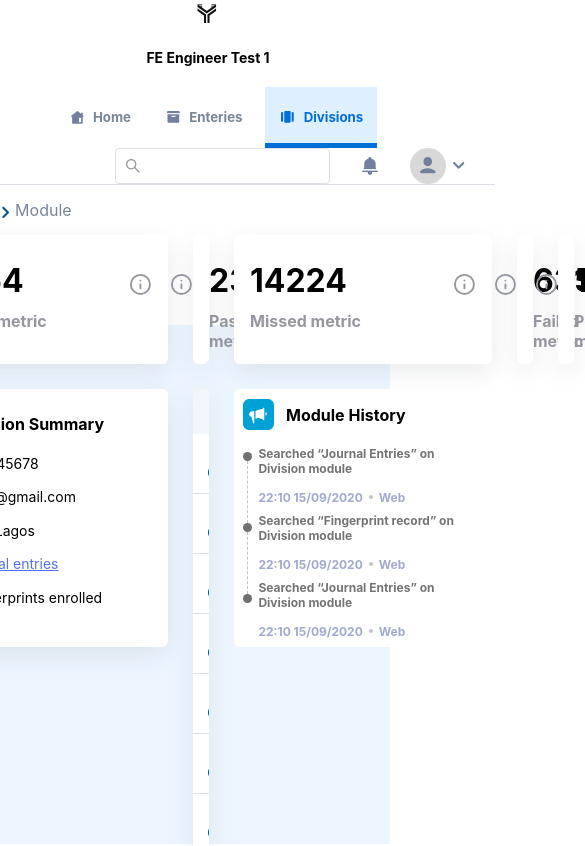
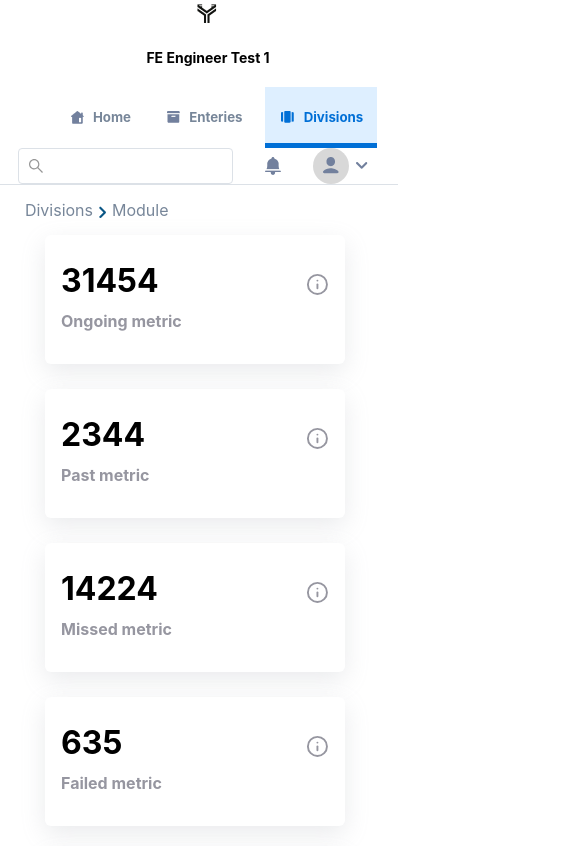
Before and after one commit to Bondesvick/Fe-Engineer, a React (Create React App) app: page / in a window 390 px wide. Shown: the top 846 px of the page, 585 px wide, since content can reach past the window. Built offline with nearby package versions, Linux system fonts and the light colour scheme.

Commit message:
more on responsiveness

```diff
--- a/src/Components/History/History.jsx
+++ b/src/Components/History/History.jsx
@@ -15,7 +15,12 @@ const Main = styled.div`
 
 
         /* Extra small devices (phones, 600px and down) */
-    @media only screen and (max-width: 600px) {}
+    @media only screen and (max-width: 600px) {
+        grid-column-start: 2;
+        grid-column-end: 3;
+        grid-row-start: 4;
+        grid-row-end: 6;
+    }
 
     /* Small devices (portrait tablets and large phones, 600px and up) */
     @media only screen and (min-width: 600px) {
--- a/src/Components/ListArea.jsx
+++ b/src/Components/ListArea.jsx
@@ -12,11 +12,17 @@ const Main = styled.div`
     box-shadow: rgba(149, 157, 165, 0.2) 0px 8px 24px;
     border-radius: 0 0 6px 6px;
     overflow-y: hidden;
+    height: 550px;
 
 
 
     /* Extra small devices (phones, 600px and down) */
-    @media only screen and (max-width: 600px) {}
+    @media only screen and (max-width: 600px) {
+        grid-column-start: 1;
+        grid-column-end: 3;
+        grid-row-start: 7;
+        grid-row-end: 11;
+    }
 
     /* Small devices (portrait tablets and large phones, 600px and up) */
     @media only screen and (min-width: 600px) {
@@ -68,6 +74,14 @@ const Top = styled.div`
     align-items: center;
     justify-content: stretch;
 
+    .other{
+        flex: 2 2;
+
+        @media only screen and (min-width: 768px) {
+            flex: 2 2;
+        }
+    }
+
 `
 
 const Content = styled.div`
@@ -79,13 +93,6 @@ const Content = styled.div`
 const HeadItem = styled.div`
     flex: 2 2;
 
-    &.other{
-        flex: 1 1;
-
-        @media only screen and (min-width: 768px) {
-            flex: 2 2;
-        }
-    }
 
     .chkbx{
         height: 15px;
--- a/src/Components/Stats.jsx
+++ b/src/Components/Stats.jsx
@@ -13,6 +13,12 @@ const Main = styled.div`
             position: relative;
             justify-content: space-around;
             padding-left: 16px;
+
+            @media only screen and (max-width: 600px) {
+                /* padding-left: 0px; */
+                width: 300px;
+                /* height: 300px; */
+            }
 
             .num{
                 position: absolute;
--- a/src/Components/Summary.jsx
+++ b/src/Components/Summary.jsx
@@ -15,7 +15,12 @@ const Main = styled.div`
 
 
         /* Extra small devices (phones, 600px and down) */
-    @media only screen and (max-width: 600px) {}
+    @media only screen and (max-width: 600px) {
+        grid-column-start: 1;
+        grid-column-end: 2;
+        grid-row-start: 4;
+        grid-row-end: 6;
+    }
 
     /* Small devices (portrait tablets and large phones, 600px and up) */
     @media only screen and (min-width: 600px) {
--- a/src/Views/Home.jsx
+++ b/src/Views/Home.jsx
@@ -23,6 +23,7 @@ const Content =  styled.div`
         /* Extra small devices (phones, 600px and down) */
     @media only screen and (max-width: 600px) {
         max-width: 600px;
+        min-height: 1550px;
     }
 
     /* Small devices (portrait tablets and large phones, 600px and up) */
@@ -40,19 +41,19 @@ const Content =  styled.div`
     /* Large devices (laptops/desktops, 992px and up) */
     @media only screen and (min-width: 992px) {
         min-height: 1100px;
-        max-width: 992px;
+        max-width: 1200px;
     }
 
     /* Extra large devices (large laptops and desktops, 1200px and up) */
     @media only screen and (min-width: 1200px) {
-        max-width: 1200px;
+        max-width: 1440px;
         min-height: 1100px;
     }
 
     @media only screen and (min-width: 1440px) {
 
         max-width: 1440px;
-        min-height: 1200px;
+        min-height: 850px;
 
     }
 
@@ -67,17 +68,24 @@ const Content =  styled.div`
 
     .gridarea{
         display: grid;
-        grid-template-columns: repeat(5, 1fr);
+        ${'' /* grid-template-columns: repeat(5, 1fr);
         grid-template-rows: repeat(5, 1fr);
-        grid-template-rows: auto;
-        height: 90px;
+        grid-template-rows: auto; */}
+        ${'' /* height: 90px; */}
         width: 100%;
         grid-gap: 25px;
         padding: 0 15px 15px 15px;
         padding-bottom: 15px;
 
                 /* Extra small devices (phones, 600px and down) */
-        @media only screen and (max-width: 600px) {}
+        @media only screen and (max-width: 600px) {
+            ${'' /* grid-template-columns: repeat(1fr);
+            grid-template-rows: repeat(13, 1fr);
+            grid-template-rows: auto; */}
+            display: flex;
+            flex-direction: column;
+            align-items: center;
+        }
 
         /* Small devices (portrait tablets and large phones, 600px and up) */
         @media only screen and (min-width: 600px) {
@@ -136,15 +144,15 @@ export default function Home() {
 
                 <div className="gridarea">
 
-                    <Stats style={{gridColumnStart: "1", gridColumnEnd: "2", gridRowStart: "1", gridRowEnd: "2"}} num="31454" val="Ongoing metric"/>
+                    <Stats num="31454" val="Ongoing metric"/>
 
-                    <Stats style={{gridColumnStart: "2", gridColumnEnd: "3", gridRowStart: "1", gridRowEnd: "2"}} num="2344" val="Past metric"/>
+                    <Stats num="2344" val="Past metric"/>
 
-                    <Stats style={{gridColumnStart: "3", gridColumnEnd: "4", gridRowStart: "1", gridRowEnd: "2"}} num="14224" val="Missed metric"/>
+                    <Stats num="14224" val="Missed metric"/>
 
-                    <Stats style={{gridColumnStart: "4", gridColumnEnd: "5", gridRowStart: "1", gridRowEnd: "2"}} num="635" val="Failed metric"/>
+                    <Stats num="635" val="Failed metric"/>
 
-                    <Stats style={{gridColumnStart: "5", gridColumnEnd: "6", gridRowStart: "1", gridRowEnd: "2"}} num="11334" val="Pending metric"/>
+                    <Stats num="11334" val="Pending metric"/>
 
                     <Summary />
 
```
